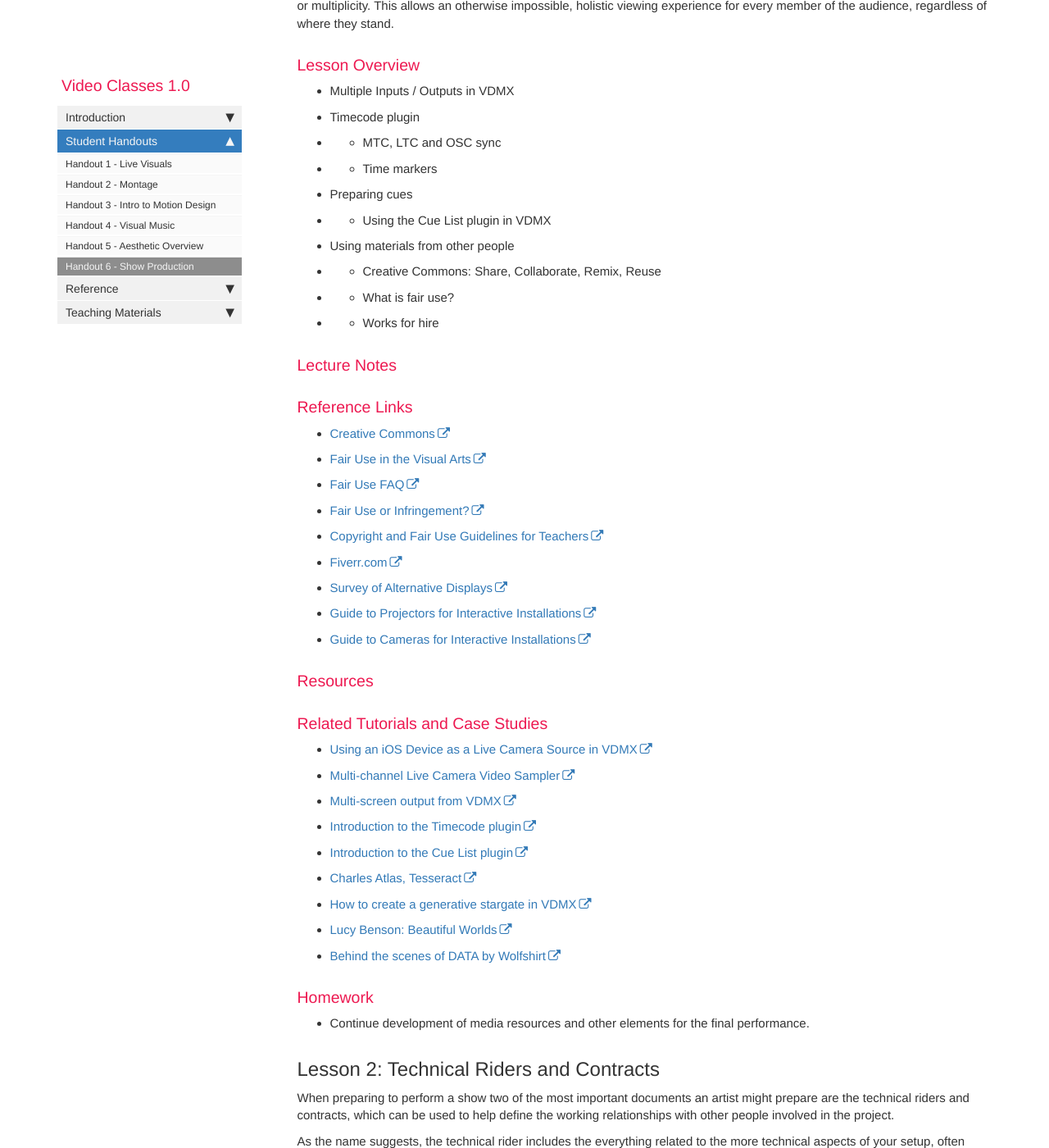
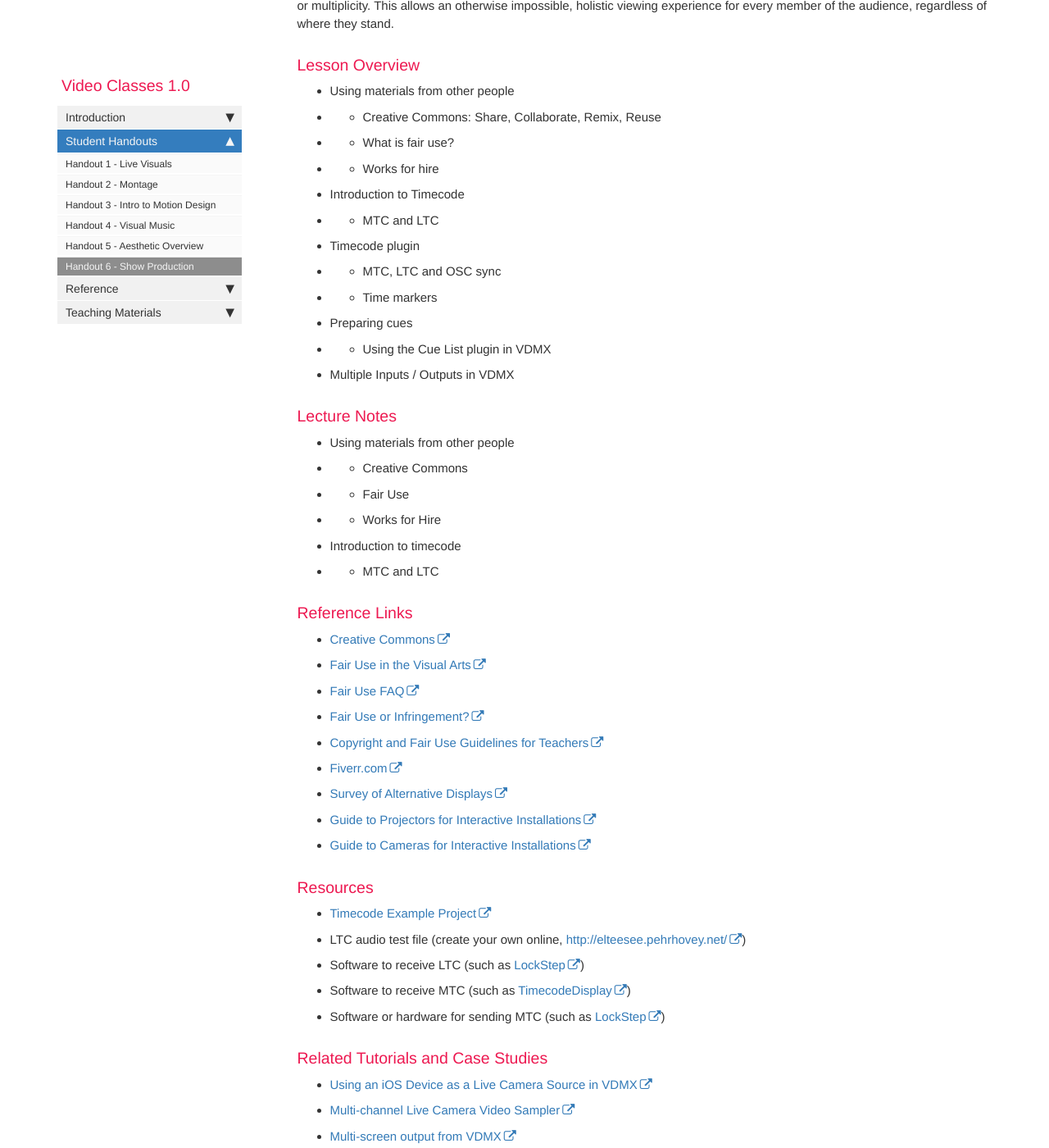
Before and after one commit to Vidvox/vvedu, a Jekyll site: the page built from pages/handouts/handout_module_6.md, in a window 1280 px wide and 1400 px high, scrolled down 1713 px. Shown: the whole window at 82% size. Built offline with Jekyll 4.4.1, drawn with Linux system fonts in a browser that asks for light colours; nearby versions of some CDN libraries; comment, search, counter and statistics services are not loaded; some of the changed text lies outside the part shown.

Commit message:
Timecode example

```diff
--- a/pages/handouts/handout_module_6.md
+++ b/pages/handouts/handout_module_6.md
@@ -42,18 +42,27 @@ Multiple cameras can present different views of the performer at the same time,
 
 ### Lesson Overview
 
-* Multiple Inputs / Outputs in VDMX
+* Using materials from other people
+* * Creative Commons: Share, Collaborate, Remix, Reuse
+* * What is fair use?
+* * Works for hire
+* Introduction to Timecode
+* * MTC and LTC
 * Timecode plugin
 * * MTC, LTC and OSC sync
 * * Time markers
 * Preparing cues
 * * Using the Cue List plugin in VDMX
-* Using materials from other people
-* * Creative Commons: Share, Collaborate, Remix, Reuse
-* * What is fair use?
-* * Works for hire
+* Multiple Inputs / Outputs in VDMX
 
 ### Lecture Notes
+
+- Using materials from other people
+- - Creative Commons
+- - Fair Use
+- - Works for Hire
+- Introduction to timecode
+- - MTC and LTC
 
 ### Reference Links
 
@@ -68,6 +77,12 @@ Multiple cameras can present different views of the performer at the same time,
 * [Guide to Cameras for Interactive Installations](https://github.com/laserpilot/Guide_To_Cameras_Interactive_Installations/blob/master/Guide_To_Cameras_For_Interactive_Installations.md)
 
 ### Resources
+
+* [Timecode Example Project](https://s3.amazonaws.com/vidvox/vvedu/M6-L1.zip)
+* LTC audio test file (create your own online, [http://elteesee.pehrhovey.net/](http://elteesee.pehrhovey.net/))
+* Software to receive LTC (such as [LockStep](https://figure53.com/lockstep/))
+* Software to receive MTC (such as [TimecodeDisplay](http://figure53.com/downloads/TimecodeDisplay.zip))
+* Software or hardware for sending MTC (such as [LockStep](https://figure53.com/lockstep/))
 
 ### Related Tutorials and Case Studies
 
@@ -183,6 +198,16 @@ Another detail we will look at in this lesson are the various jobs that are cruc
 
 ### Lecture Notes
 
+- Rehearsals and revisions
+- - Preparing for rehearsals
+- - Constructive feedback
+- - Revision plans
+- Preparing a rig for travel
+- - Getting road ready
+- Performances
+- - Setup
+- - Teardown
+
 ### Reference Links
 
 * [Harbor Freight](https://www.harborfreight.com/)
```
Also changed, not shown: pages/reference/ref_downloads.md (+5 -1 lines), pages/teaching/teaching_module_6.md (+5 -4 lines).
